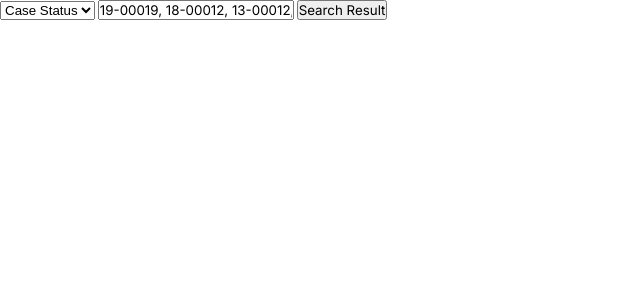
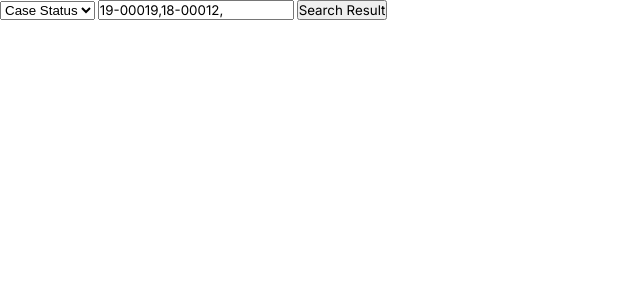
Before and after one commit to 2h311/search-ojcc, a FastAPI app: page / in a window 1280 px wide. Shown: the part 24-324 px from the top of the page, without its empty margins (0-640 px from the left). Run offline with FastAPI, Linux system fonts and the light colour scheme.

Commit message:
made some changes to the markup

```diff
--- a/webapp/templates/index.html
+++ b/webapp/templates/index.html
@@ -15,8 +15,7 @@
         <h1 class="header__h1">JCC Bot</h1>
       </div>
 
-      <div class="form-container">
-        <form class="form">
+      <div class="form">
         <select name="case-status" class="form__select js-case-status">
           <option class="form__select-option">Case Status</option>
           <option class="form__select-option" value="all">All</option>
@@ -24,9 +23,8 @@
           <option class="form__select-option" value="inactive">Inactive</option>
         </select>
         <input type="text" class="js-case-no-1 form__case-input" placeholder="Enter comma-separated case numbers"
-            value="19-00019, 18-00012, 13-00012, 21-00043">
+          value="19-00019,18-00012,">
         <button class="btn js-search-button">Search Result</button>
-        </form>
       </div>
 
       <div class="loading-animation js-loading-animation"></div>
```
Lines whose indentation alone changed are shown as unchanged.
